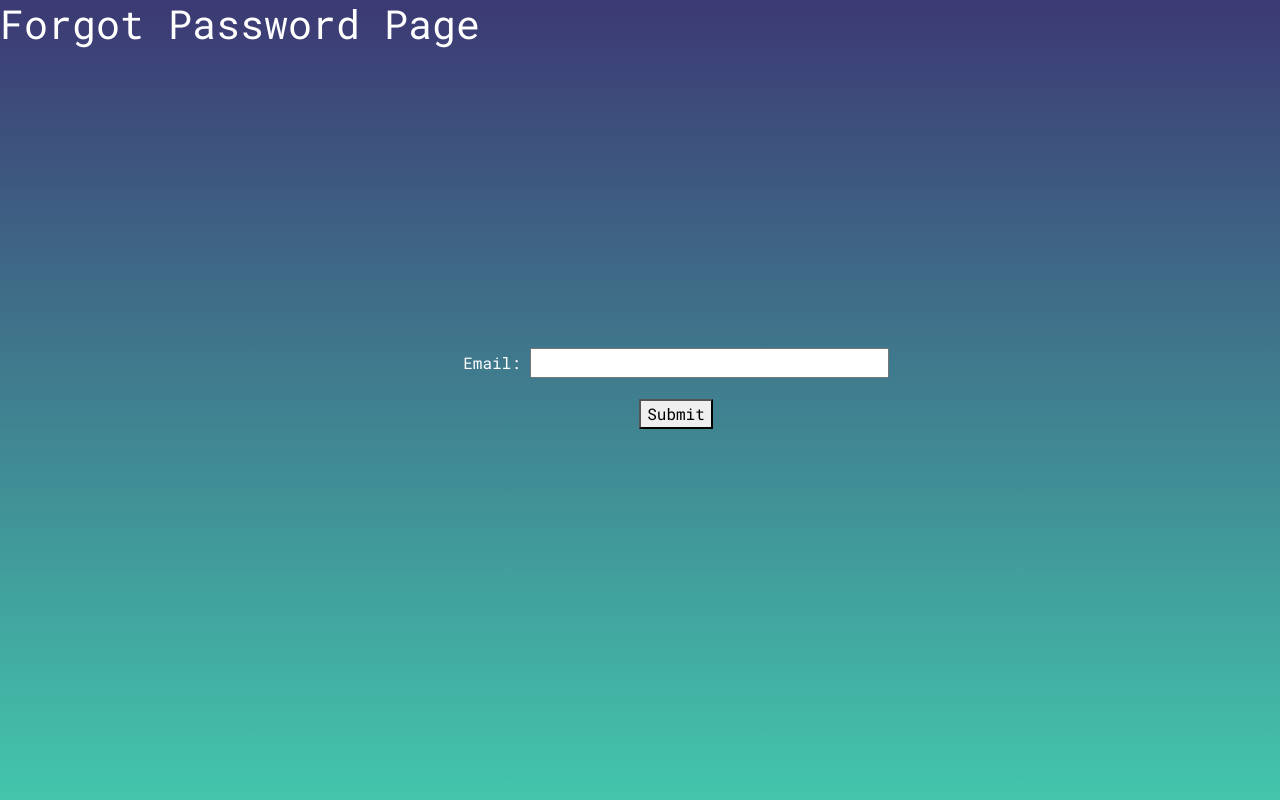
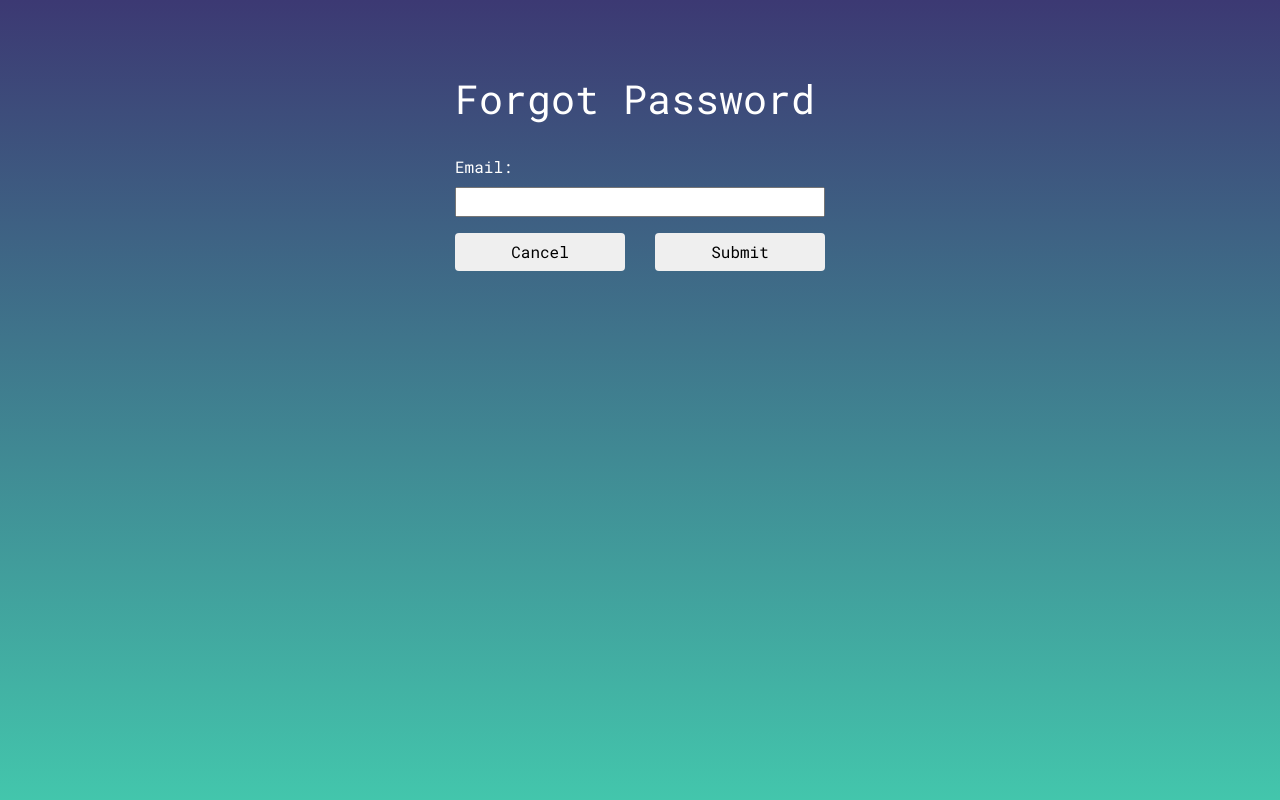
Before and after one commit to batiyeh/weather-station, a Django app: page /accounts/password_reset/ in a window 1280 px wide. Run offline with Django 3.2, Linux system fonts and the light colour scheme; some libraries are stand-ins or nearby versions.

Commit message:
Many small UI fixes

```diff
--- a/currentweather/static/css/login.css
+++ b/currentweather/static/css/login.css
@@ -13,8 +13,12 @@ html, input{
     width: 70%;
 }
 
-html, .container{
+.container{
     width: 400px;
+}
+
+.dod-img{
+    margin: auto;
     text-align: center;
 }
 
@@ -24,7 +28,6 @@ html, .container{
 
 html, .container input {
     width: 100%;
-    clear: both;
 }
 
 .title{
@@ -32,6 +35,19 @@ html, .container input {
     color: white;
     text-align: left !important;
     margin-bottom: 35px;
+}
+
+.login-info{
+    color: white;
+}
+
+#forgot {
+    font-size: 8pt;
+    color: white !important;
+}
+
+.forgot-container{
+    margin-bottom: 5px;
 }
 
 #login{
@@ -71,22 +87,33 @@ html, .container input {
 }
 
 .email_f{
+    color: white;
+}
+
+.forgot-password{
     margin-top: 75px;
-    color: white;
-    text-align: center !important;
-    margin-top: 300px;
-    width: 40%;
-    margin-left: 420px;
 }
 
 html h1{
-     color: white;
+    color: white;
 }
 
 html h2{
-     color: white;
+    color: white;
     margin-top: 300px;
-    margin-left: 500px;
+}
+
+h3{
+    color: white;
+    margin-top: 300px;
+}
+
+li{
+    font-size: 8pt;
+}
+
+#return-login{
+    color: white;
 }
 
 .pas4{
--- a/currentweather/static/css/styles.css
+++ b/currentweather/static/css/styles.css
@@ -32,6 +32,7 @@ nav a {
 
 .bottom-info-container {
     margin-top: 100px;
+    margin-bottom: 25px;
 }
 
 .bottom-info {
--- a/currentweather/templates/registration/password_reset_form.html
+++ b/currentweather/templates/registration/password_reset_form.html
@@ -1,13 +1,22 @@
 {% extends '../base_nonav.html' %}
 {% block content %}
 
+<div class="container forgot-password">
   <form method='post'>
     {% csrf_token %}
-       <h1>Forgot Password Page</h1>
-      <div class="email_f">
-    {{ form.as_p }}
-    <button type="submit">Submit</button>
+    <h1>Forgot Password</h1><br>
+    <div class="email_f">
+      {{ form.as_p }}
+      <div class="row">
+          <div class="col-6">
+              <a class="register-link" href = "{% url 'login' %}"><button type="button" class="btn btn-default register-btn">Cancel</button></a>
           </div>
+          <div class="col-6">
+              <button type="submit" class="btn btn-default" style="width: 100%;">Submit</button>
+          </div>
+      </div>
+    </div>
   </form>
+</div>
 
 {% endblock %}
--- a/currentweather/urls.py
+++ b/currentweather/urls.py
@@ -3,7 +3,7 @@ from django.urls import path, include
 from . import views
 
 urlpatterns = [
-    path('currentweather/', views.getCurrentWeatherJson, name='currentweather'),
+    path('', views.getCurrentWeatherJson, name='currentweather'),
     path('currentweather/testAlert/', views.testAlert, name='testAlert'),
     path('random/', views.randomPage, name='random'),
     path('accounts/', include('django.contrib.auth.urls')),
--- a/weatherstation/settings.py
+++ b/weatherstation/settings.py
@@ -51,7 +51,7 @@ EMAIL_PORT = 587
 EMAIL_USE_TLS = True
 
 # Redirect URLs after successfully logging in or out
-LOGIN_REDIRECT_URL = '/currentweather'
+LOGIN_REDIRECT_URL = '/'
 LOGOUT_REDIRECT_URL = '/accounts/login/'
 
 MIDDLEWARE = [
--- a/weatherstation/urls.py
+++ b/weatherstation/urls.py
@@ -18,7 +18,8 @@ from django.urls import path, include
 from . import views
 
 urlpatterns = [
+     # Parameters: ('url/path/after/domain', views.functionName, 'NameAccessibleToJavascript')
     path('admin/', admin.site.urls),
-    path('', views.index, name='index'),  # Parameters: ('url/path/after/domain', views.functionName, 'NameAccessibleToJavascript')
+    # path('', views.index, name='index'),
     path('', include('currentweather.urls')) # This will include all the urls from ./currentweather/urls.py
 ]
```
Also changed, not shown: currentweather/static/js/scripts.js (+0 -17 lines), currentweather/templates/base.html (+6 -1 lines), currentweather/templates/registration/login.html (+6 -5 lines), currentweather/templates/registration/password_reset_complete.html (+5 -3 lines), currentweather/templates/registration/password_reset_confirm.html (+6 -6 lines), currentweather/templates/registration/password_reset_done.html (+5 -3 lines), currentweather/views.py (+8 -7 lines).
